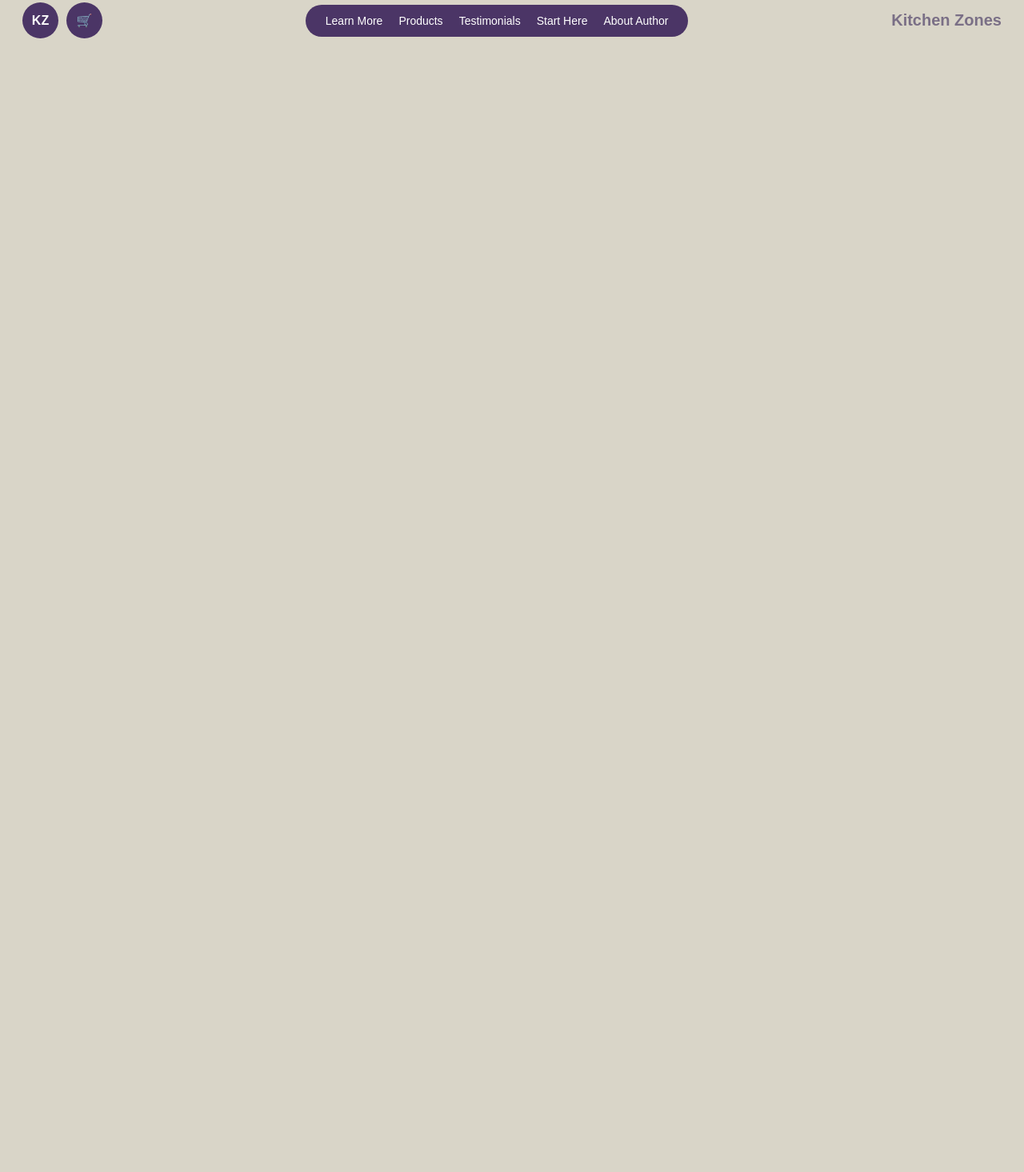
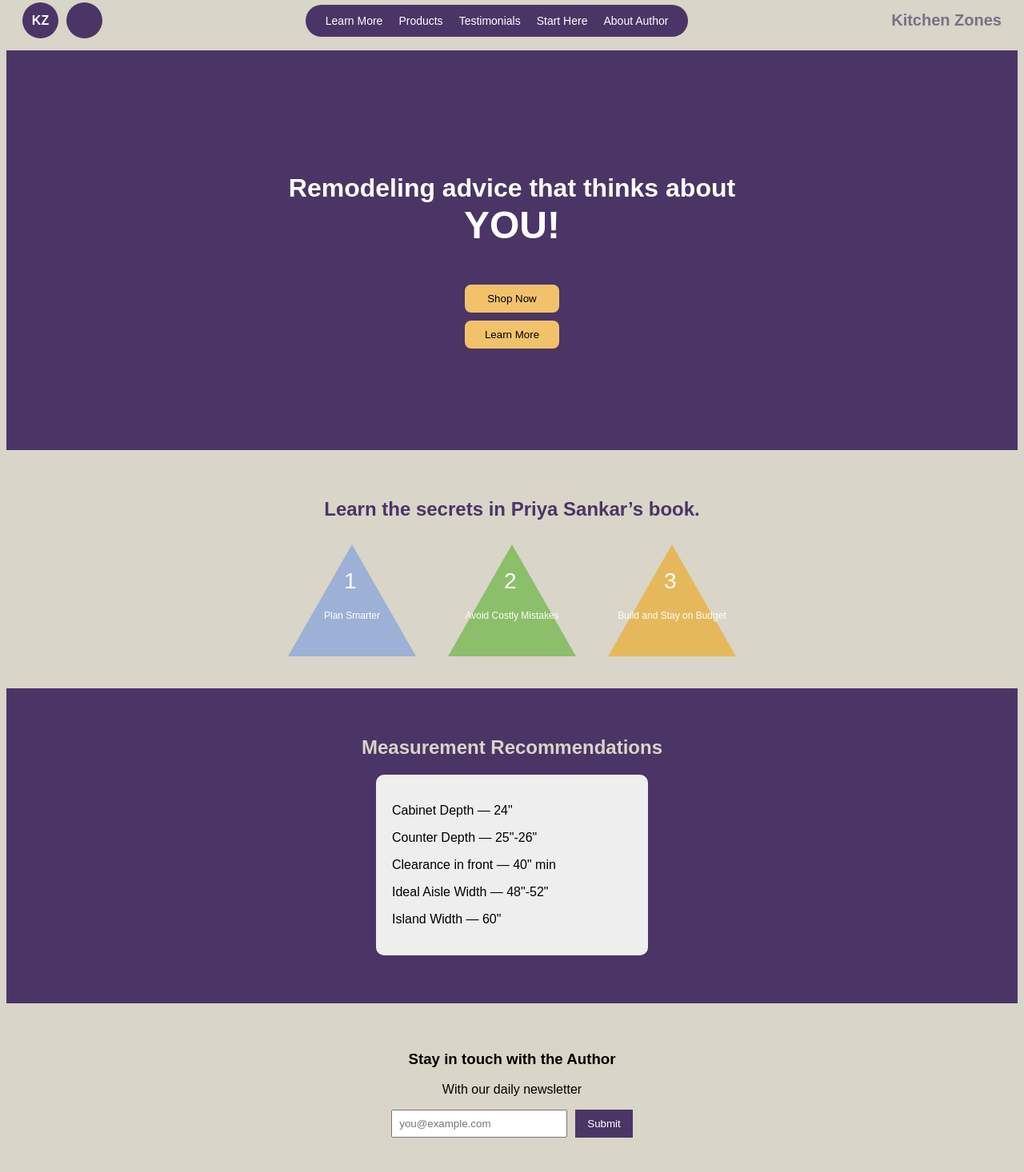
Before and after one commit to stephaniekochel/kitchenzones, a plain HTML site: page index.html in a window 1280 px wide. Shown: the part 20-1486 px from the top of the page at 80% size. Before the commit the page ends 800 px from the top, so only its background shows below. Drawn offline with Linux system fonts and the light colour scheme.

Commit message:
Update index.html

```diff
--- a/index.html
+++ b/index.html
@@ -1,21 +1,17 @@
 <!DOCTYPE html>
-<html lang="en">
+
 <head>
-  <meta charset="UTF-8">
+
   <title>Kitchen Zones</title>
   <link rel="stylesheet" href="style.css">
 </head>
 <body>
 
-
 <header class="header">
-
-
   <div class="left-icons">
     <div class="circle">KZ</div>
-      <div class="circle">🛒</div>
+    <div class="circle"></div>
   </div>
-
 
   <nav class="nav">
     <div class="nav-item">Learn More</div>
@@ -25,13 +21,66 @@
     <div class="nav-item">About Author</div>
   </nav>
 
-
   <div class="title">Kitchen Zones</div>
-
 </header>
 
 
-  <main class="main"></main>
+<section class="hero">
+  <h1>
+    Remodeling advice that thinks about <br>
+    <span>YOU!</span>
+  </h1>
+
+  <div class="hero-buttons">
+    <button>Shop Now</button>
+    <button>Learn More</button>
+  </div>
+</section>
+
+
+<section class="features">
+  <h2>Learn the secrets in Priya Sankar’s book.</h2>
+
+  <div class="triangles">
+    <div class="triangle blue">
+      <span>1</span>
+      <p>Plan Smarter</p>
+    </div>
+
+    <div class="triangle green">
+      <span>2</span>
+      <p>Avoid Costly Mistakes</p>
+    </div>
+
+    <div class="triangle yellow">
+      <span>3</span>
+      <p>Build and Stay on Budget</p>
+    </div>
+  </div>
+</section>
+
+
+<section class="measurements">
+  <h2>Measurement Recommendations</h2>
+
+  <div class="card">
+    <p>Cabinet Depth — 24"</p>
+    <p>Counter Depth — 25"-26"</p>
+    <p>Clearance in front — 40" min</p>
+    <p>Ideal Aisle Width — 48"-52"</p>
+    <p>Island Width — 60"</p>
+  </div>
+</section>
+
+<section class="newsletter">
+  <h3>Stay in touch with the Author</h3>
+  <p>With our daily newsletter</p>
+
+  <div class="form">
+    <input type="email" placeholder="you@example.com">
+    <button>Submit</button>
+  </div>
+</section>
 
 </body>
 </html>
```
Lines whose indentation alone changed are shown as unchanged.
